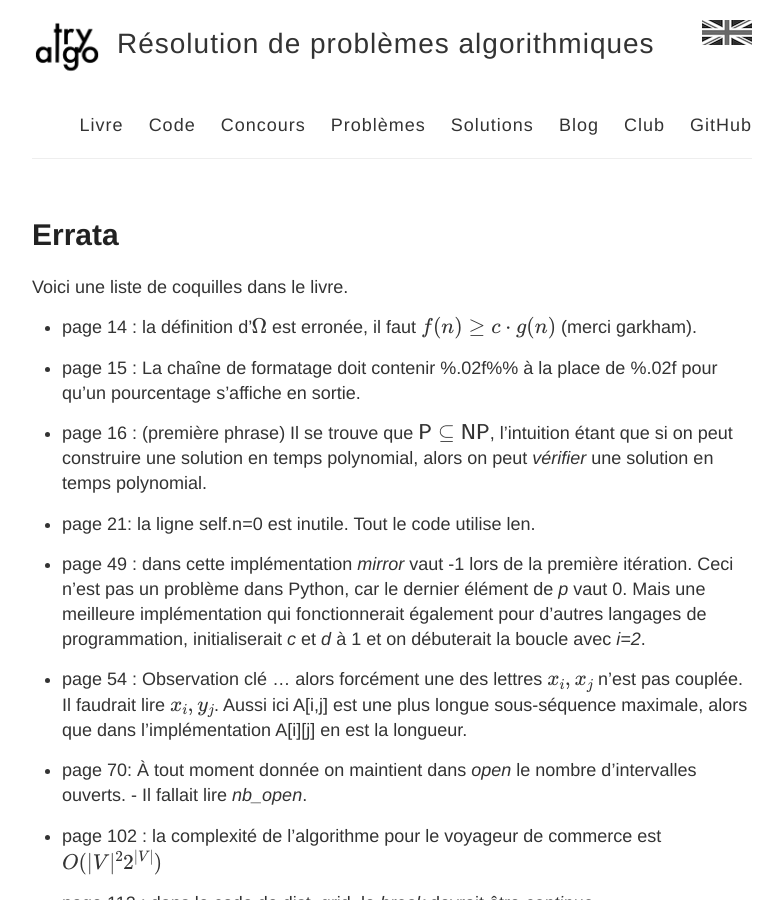
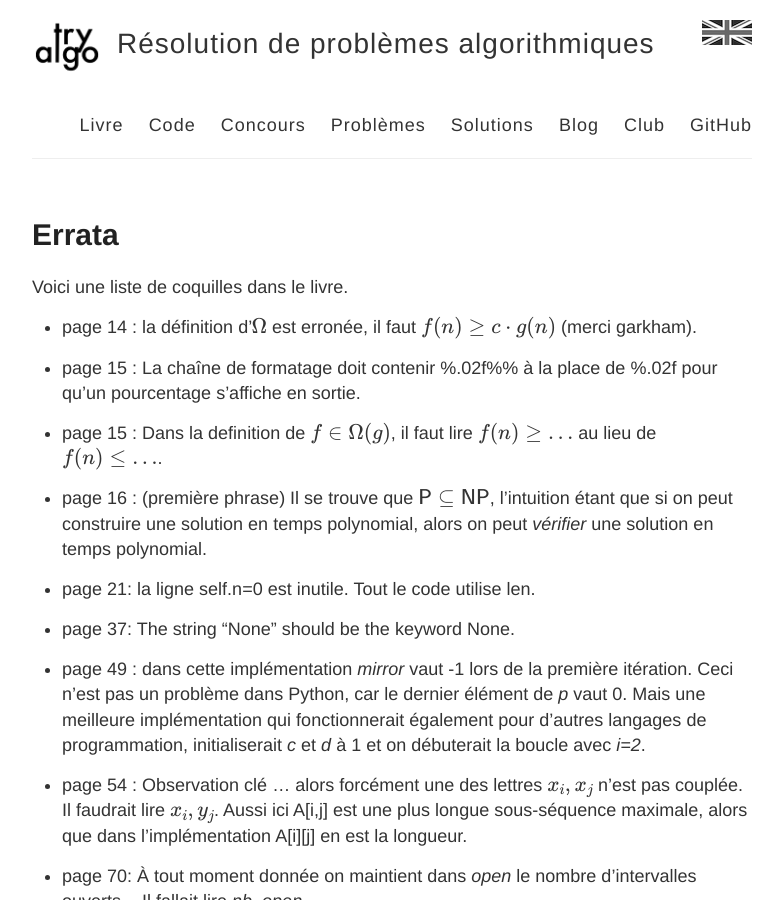
Before and after one commit to jilljenn/tryalgo.org, a Jekyll site: the page built from errata.md, in a window 1280 px wide and 900 px high. Shown: the whole window, without its empty margins (248-1031 px from the left). Built offline with Jekyll 4.4.1, drawn with Linux system fonts in a browser that asks for light colours; nearby versions of some CDN libraries; formulas are drawn with MathJax 3.

Commit message:
errata from cambridge press

```diff
--- a/errata.md
+++ b/errata.md
@@ -9,9 +9,13 @@ Voici une liste de coquilles dans le livre.
 
 - page 15 : La chaîne de formatage doit contenir %.02f%% à la place de %.02f pour qu'un pourcentage s'affiche en sortie.
 
+- page 15 : Dans la definition de $f\in\Omega(g)$, il faut lire $f(n) \geq \ldots$ au lieu de $f(n)\leq \ldots$.
+
 - page 16 : (première phrase) Il se trouve que $\textsf{P} \subseteq \textsf{NP}$, l'intuition étant que si on peut construire une solution en temps polynomial, alors on peut *vérifier* une solution en temps polynomial.
 
 - page 21: la ligne self.n=0 est inutile. Tout le code utilise len.
+
+- page 37: The string "None" should be the keyword None.
 
 - page 49 : dans cette implémentation *mirror* vaut -1 lors de la première itération. Ceci n'est pas un problème dans Python, car le dernier élément de *p* vaut 0.  Mais une meilleure implémentation qui fonctionnerait également pour d'autres langages de programmation, initialiserait *c* et *d* à 1 et on débuterait la boucle avec *i=2*.
 
```
